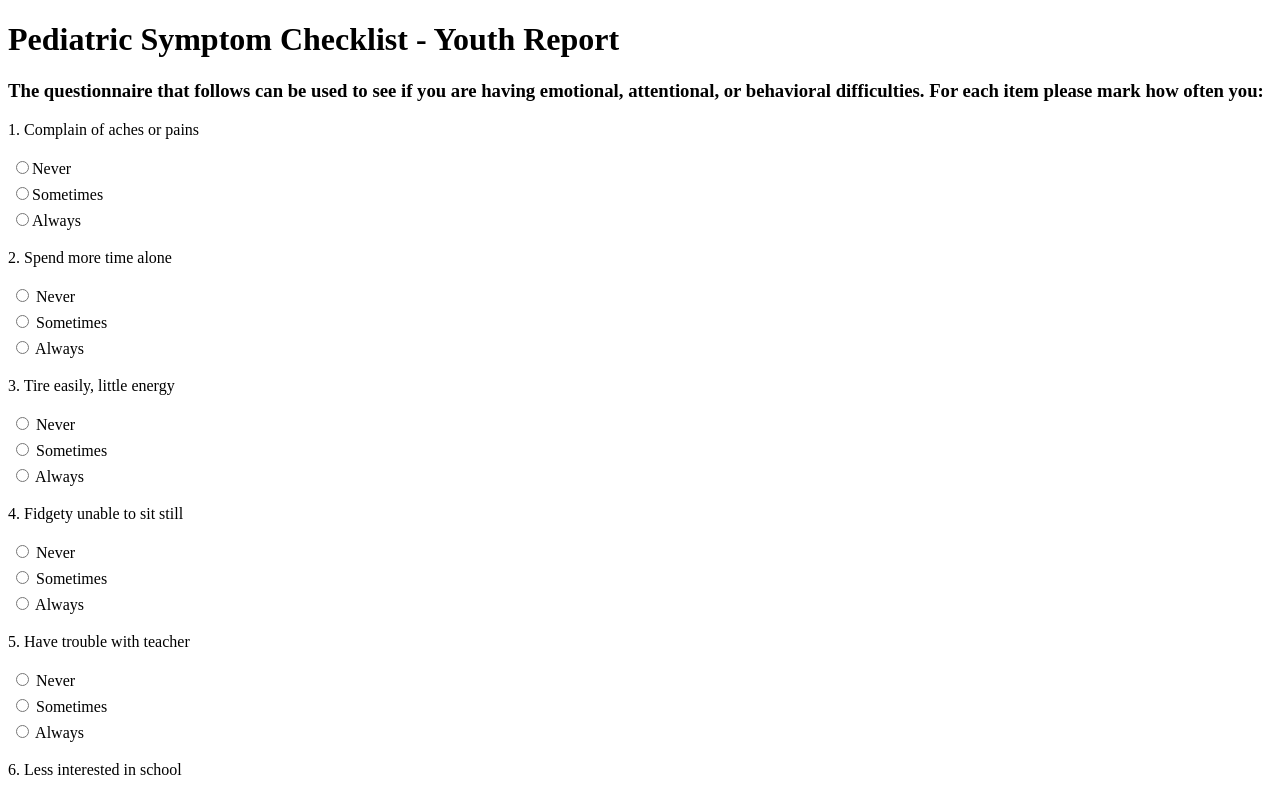
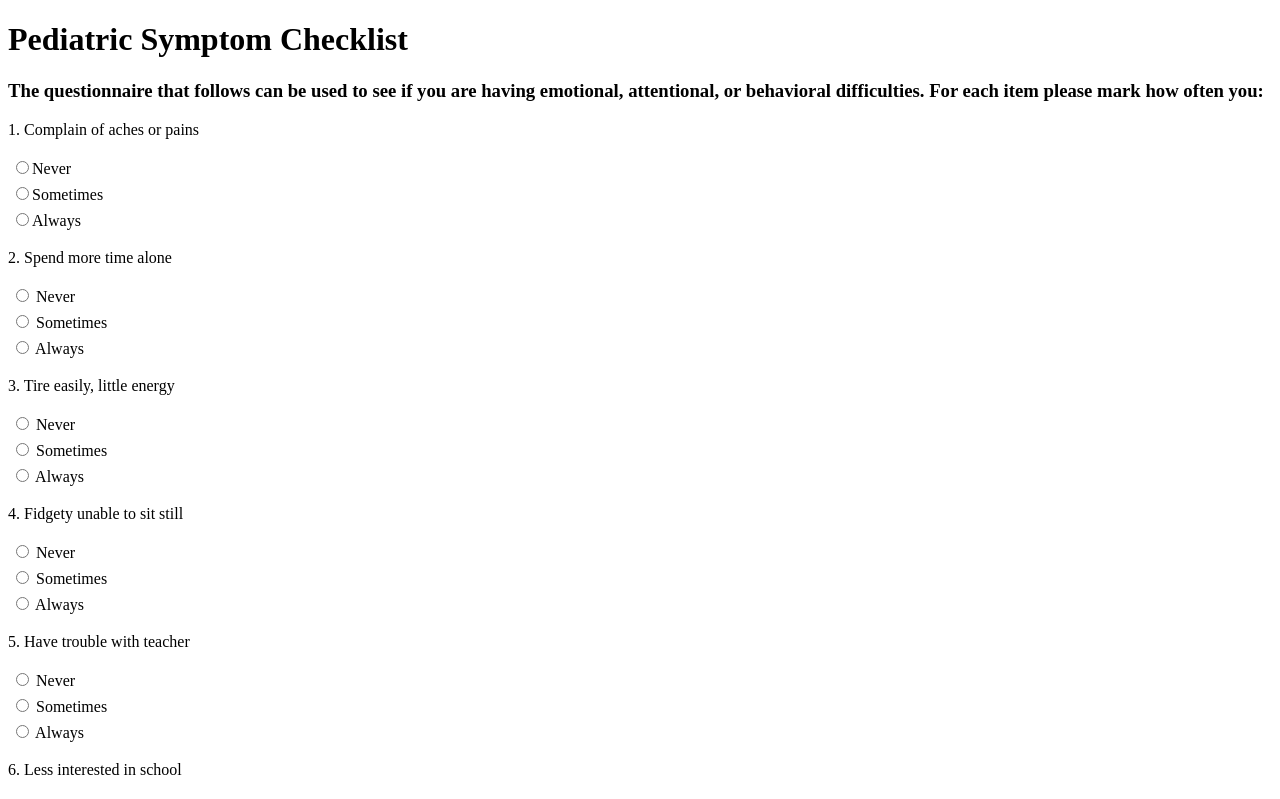
Before and after one commit to mrCamilo/pscy-form, a React (Create React App) app: page / in a window 1280 px wide. Shown: the top 799 px of the page. Built offline with nearby package versions, Linux system fonts and the light colour scheme.

Commit message:
Updated header

```diff
--- a/src/components/Header.js
+++ b/src/components/Header.js
@@ -3,7 +3,7 @@ import React from 'react'
 function Header() {
     return (
 	<header>
-            <h1>Pediatric Symptom Checklist - Youth Report</h1>
+            <h1>Pediatric Symptom Checklist</h1>
 	    <h3>The questionnaire that follows can be used to see if you are having emotional, attentional, or behavioral difficulties. For each item please mark how often you:</h3>
 	</header>
     )
```
